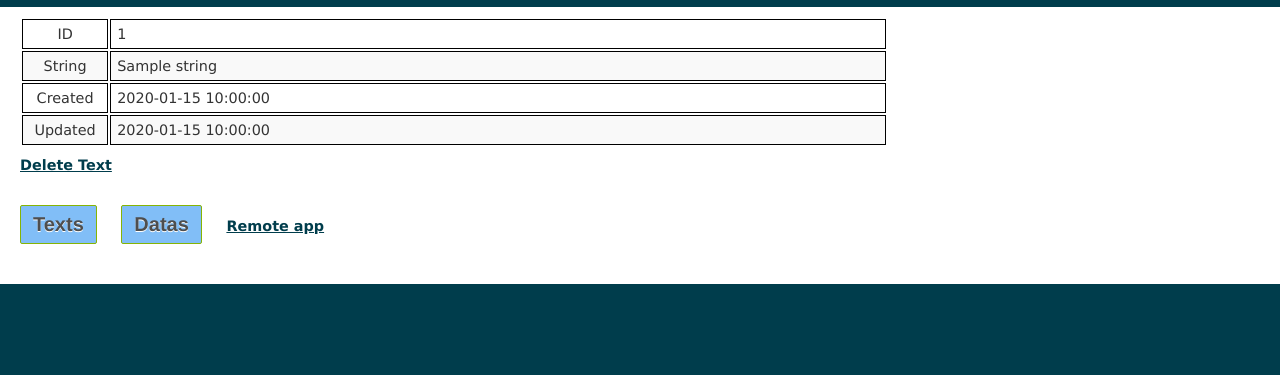
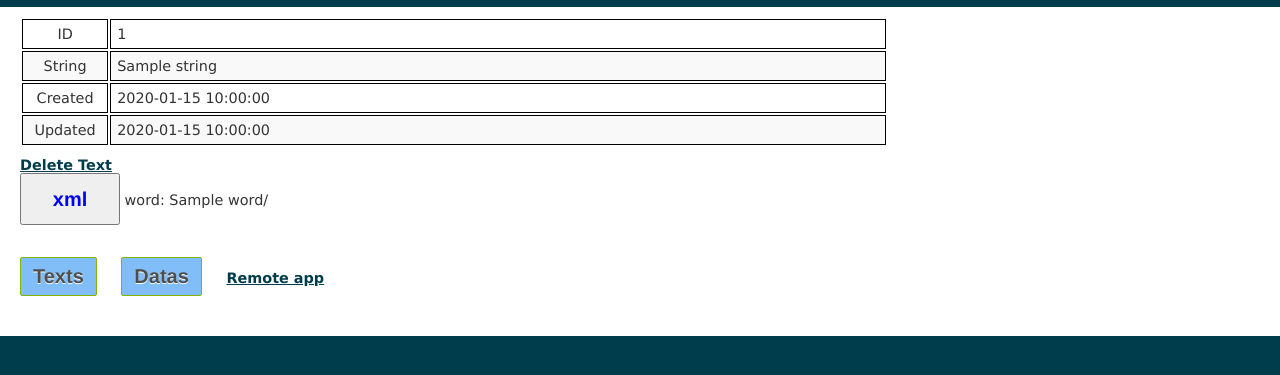
Before and after one commit to iwabuchiken/Cake_Mecab, a CakePHP app: the page made by app/View/Texts/view.ctp in a window 1280 px wide. Shown: the top 375 px of the page. Run offline with PHP 8.4 and a stand-in for CakePHP, Linux system fonts and the light colour scheme; the template is opened without the code that fills it: most values are stand-ins (such as "Sample title", 1, 10 or a date in 2020); some libraries are stand-ins or nearby versions.

Commit message:
D-5
v-1.0
---
1. setup => show mecab data

   	 ==> done

```diff
--- a/app/View/Texts/view.ctp
+++ b/app/View/Texts/view.ctp
@@ -97,3 +97,23 @@
 
 
 </div>
+
+<div id="view_xml">
+<input id="view_show_mecab" type="button" onclick="alert('xml')" value="xml" />
+word:
+		<?php
+// 			$children = $xml->children();
+			$words = $xml->word;
+			echo $words[10];
+			echo "/";
+			echo $words[10]->surface;
+// 			echo $children[10]->word;
+// 			echo "/";
+// 			echo $children[10]->word->surface;
+// 			echo $xml->word;
+// 			echo "/";
+// 			echo $xml->word->surface;
+
+		?>
+
+</div>
--- a/app/webroot/css/main.css
+++ b/app/webroot/css/main.css
@@ -84,3 +84,11 @@ td.td_label {
 	text-align:	center;
 
 }
+
+input#view_show_mecab {
+
+/*	value:	'mecab';*/
+	color: blue;
+	width: 100px;
+	font: bold 20px Helvetica, Arial, sans-serif;
+}
```
Also changed, not shown: app/Controller/TextsController.php (+52 -0 lines), 1 other file.
